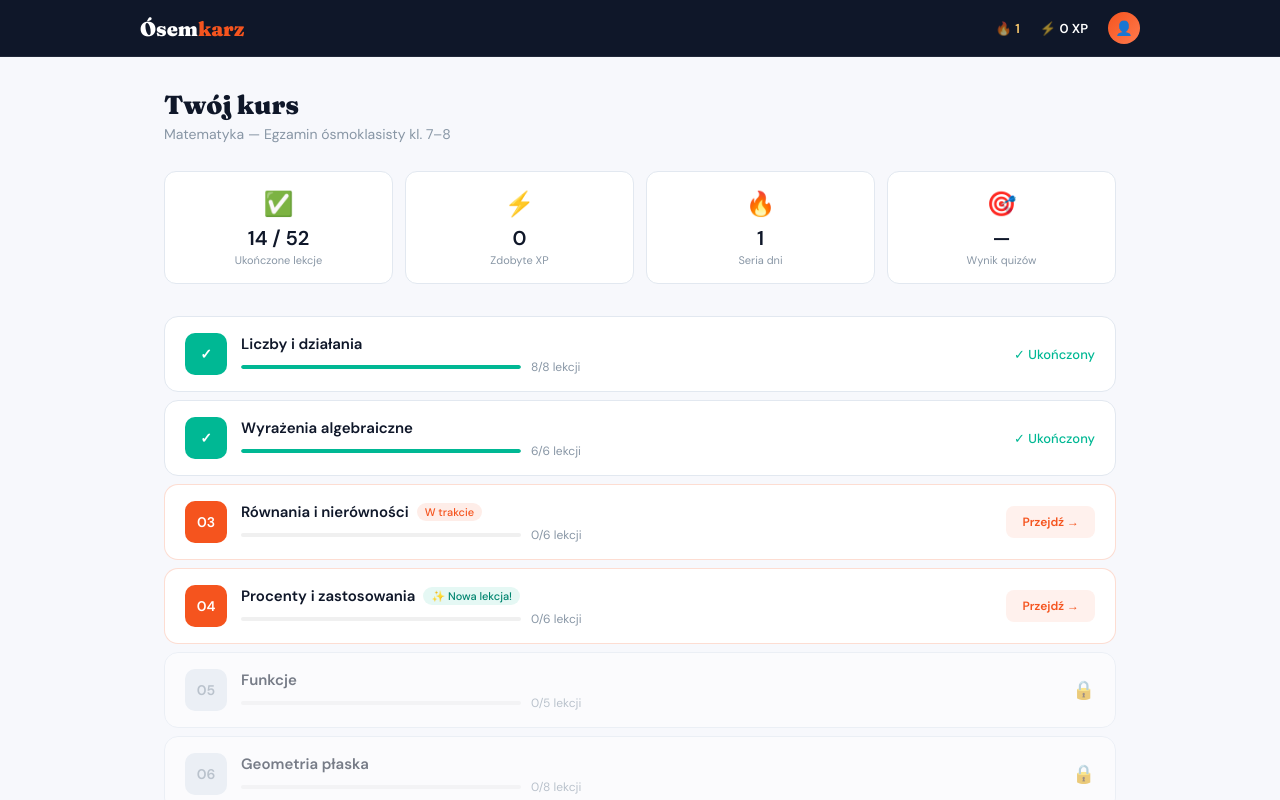
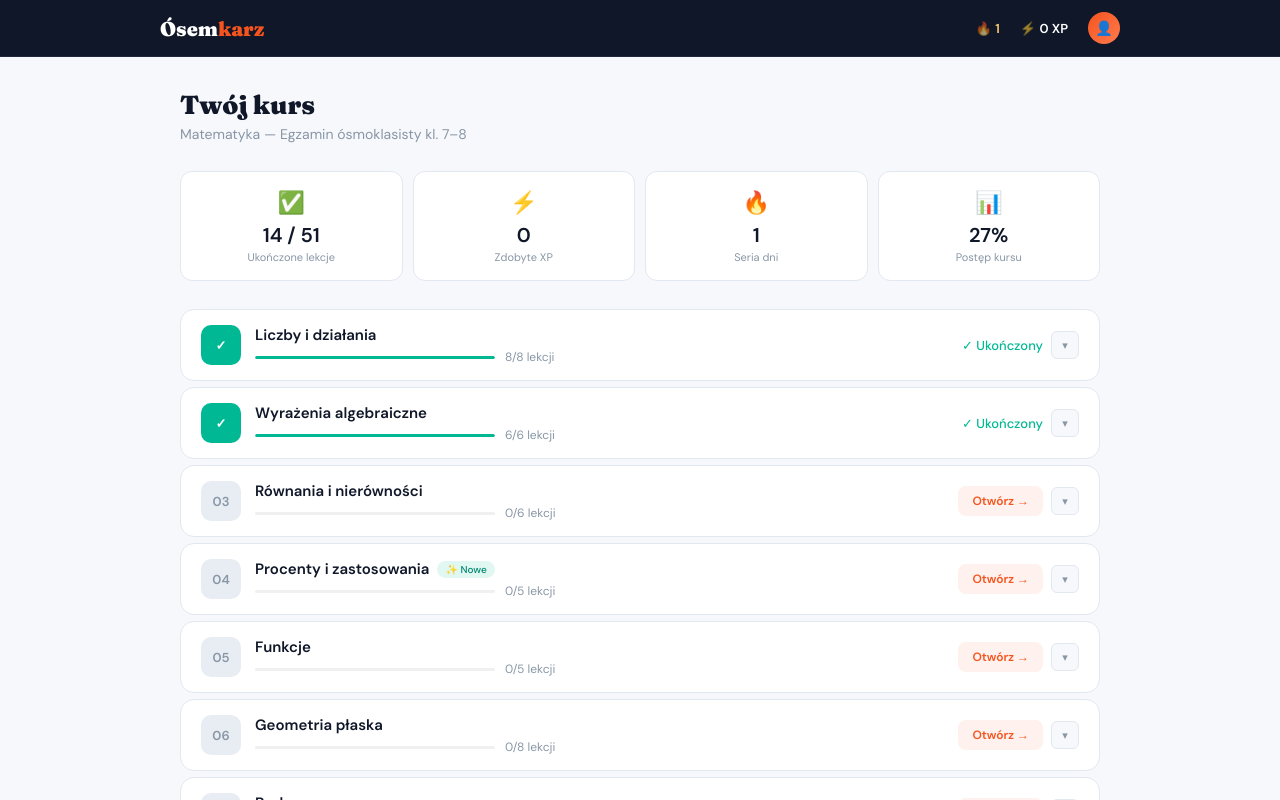
Before and after one commit to osemkarz/osemkarz, a Next.js app: page /kurs in a window 1280 px wide. Shown: the top 800 px of the page. Built offline with nearby package versions, Linux system fonts and the light colour scheme.

Commit message:
Update page.js

```diff
--- a/app/kurs/page.js
+++ b/app/kurs/page.js
@@ -3,205 +3,269 @@ import { useState, useEffect } from 'react'
 import Link from 'next/link'
 import { useRouter } from 'next/navigation'
 
+// Mapa lekcji — slug → href
+const LESSON_HREFS = {
+  'rownania-liniowe': '/kurs/rownania-liniowe',
+  'uklady-rownan':    '/kurs/uklady-rownan',
+  'nierownosci':      '/kurs/nierownosci',
+  'procenty':         '/kurs/procenty',
+}
+
 const DZIALY = [
   {
-    n: '01', name: 'Liczby i działania', href: '#',
-    lekcje: ['Liczby naturalne i całkowite', 'Ułamki zwykłe', 'Ułamki dziesiętne', 'Procenty', 'Potęgi i pierwiastki', 'Kolejność działań', 'Liczby wymierne i niewymierne', 'Sprawdzian działu'],
-    total: 8, status: 'done',
+    n: '01', name: 'Liczby i działania', href: '/kurs/dzial-1',
+    total: 8, done_static: 8, // ukończony — static
+    lekcje: ['Liczby naturalne i całkowite','Ułamki zwykłe','Ułamki dziesiętne','Procenty','Potęgi i pierwiastki','Kolejność działań','Liczby wymierne i niewymierne','Sprawdzian działu'],
     slugs: [],
   },
   {
-    n: '02', name: 'Wyrażenia algebraiczne', href: '#',
-    lekcje: ['Zmienne i wyrażenia', 'Upraszczanie wyrażeń', 'Wzory skróconego mnożenia', 'Wyłączanie przed nawias', 'Działania na wielomianach', 'Sprawdzian działu'],
-    total: 6, status: 'done',
+    n: '02', name: 'Wyrażenia algebraiczne', href: '/kurs/dzial-2',
+    total: 6, done_static: 6,
+    lekcje: ['Zmienne i wyrażenia','Upraszczanie wyrażeń','Wzory skróconego mnożenia','Wyłączanie przed nawias','Działania na wielomianach','Sprawdzian działu'],
     slugs: [],
   },
   {
     n: '03', name: 'Równania i nierówności', href: '/kurs/dzial-3',
-    lekcje: ['Równania liniowe', 'Układy równań', 'Nierówności liniowe', 'Zadania tekstowe', 'Zastosowania w geometrii', 'Sprawdzian działu'],
-    total: 6, status: 'active',
-    slugs: ['rownania-liniowe', 'uklady-rownan', 'nierownosci', 'zadania-tekstowe', 'rownania-geometria', 'sprawdzian-3'],
+    total: 6, done_static: null,
+    lekcje: ['Równania liniowe','Układy równań','Nierówności liniowe','Zadania tekstowe','Zastosowania w geometrii','Sprawdzian działu'],
+    slugs: ['rownania-liniowe','uklady-rownan','nierownosci','zadania-tekstowe','rownania-geometria','sprawdzian-3'],
   },
   {
     n: '04', name: 'Procenty i zastosowania', href: '/kurs/dzial-4',
-    lekcje: ['Zastosowania procentów', 'Procenty w statystyce', 'Punkty procentowe', 'Średnia i mediana', 'Prawdopodobieństwo', 'Sprawdzian działu'],
-    total: 6, status: 'active',
-    slugs: ['procenty', 'procenty-statystyka', 'punkty-procentowe', 'srednia-mediana', 'prawdopodobienstwo', 'sprawdzian-4'],
-    badge: '✨ Nowa lekcja!',
+    total: 5, done_static: null, badge: '✨ Nowe',
+    lekcje: ['Zastosowania procentów','Procenty w statystyce','Punkty procentowe','Średnia i mediana','Prawdopodobieństwo'],
+    slugs: ['procenty','procenty-statystyka','punkty-procentowe','srednia-mediana','prawdopodobienstwo'],
   },
-  { n: '05', name: 'Funkcje', href: '#', lekcje: ['Pojęcie funkcji', 'Funkcja liniowa', 'Wykresy funkcji', 'Funkcja kwadratowa', 'Sprawdzian działu'], total: 5, status: 'locked', slugs: [] },
-  { n: '06', name: 'Geometria płaska', href: '#', lekcje: ['Trójkąty', 'Czworokąty', 'Koło i okrąg', 'Pole i obwód', 'Twierdzenie Pitagorasa', 'Podobieństwo', 'Trygonometria', 'Sprawdzian działu'], total: 8, status: 'locked', slugs: [] },
-  { n: '07', name: 'Bryły', href: '#', lekcje: ['Graniastosłupy', 'Ostrosłupy', 'Walec i stożek', 'Kula', 'Siatki brył', 'Sprawdzian działu'], total: 6, status: 'locked', slugs: [] },
-  { n: '08', name: 'Statystyka i prawdopodobieństwo', href: '#', lekcje: ['Diagramy i wykresy', 'Średnia, mediana, dominanta', 'Prawdopodobieństwo', 'Sprawdzian działu'], total: 4, status: 'locked', slugs: [] },
-  { n: '09', name: 'Próbny egzamin CKE', href: '#', lekcje: ['Arkusz 2022', 'Arkusz 2023', 'Arkusz 2024'], total: 3, status: 'locked', slugs: [], exam: true },
+  {
+    n: '05', name: 'Funkcje', href: '/kurs/dzial-5',
+    total: 5, done_static: null,
+    lekcje: ['Pojęcie funkcji','Funkcja liniowa','Wykresy funkcji','Funkcja kwadratowa','Sprawdzian działu'],
+    slugs: [],
+  },
+  {
+    n: '06', name: 'Geometria płaska', href: '/kurs/dzial-6',
+    total: 8, done_static: null,
+    lekcje: ['Trójkąty','Czworokąty','Koło i okrąg','Pole i obwód','Twierdzenie Pitagorasa','Podobieństwo','Trygonometria','Sprawdzian działu'],
+    slugs: [],
+  },
+  {
+    n: '07', name: 'Bryły', href: '/kurs/dzial-7',
+    total: 6, done_static: null,
+    lekcje: ['Graniastosłupy','Ostrosłupy','Walec i stożek','Kula','Siatki brył','Sprawdzian działu'],
+    slugs: [],
+  },
+  {
+    n: '08', name: 'Statystyka i prawdopodobieństwo', href: '/kurs/dzial-8',
+    total: 4, done_static: null,
+    lekcje: ['Diagramy i wykresy','Średnia, mediana, dominanta','Prawdopodobieństwo','Sprawdzian działu'],
+    slugs: [],
+  },
+  {
+    n: '09', name: 'Próbny egzamin CKE', href: '/kurs/egzamin', exam: true,
+    total: 3, done_static: null,
+    lekcje: ['Arkusz 2022','Arkusz 2023','Arkusz 2024'],
+    slugs: [],
+  },
 ]
 
-const TOTAL_LEKCJE = DZIALY.reduce((a, d) => a + d.total, 0)
+const ALL_SEGS = ['teoria','quiz','fiszki','kartkowka','cke','raport']
 
 export default function KursPage() {
   const router = useRouter()
   const [xp, setXp] = useState(0)
-  const [streak, setStreak] = useState(0)
-  const [doneMap, setDoneMap] = useState({}) // slug -> Set of completed segments
+  const [streak, setStreak] = useState(1)
+  const [doneMap, setDoneMap] = useState({})
   const [hov, setHov] = useState(null)
+  const [expanded, setExpanded] = useState(null)
 
   useEffect(() => {
     try {
-      // XP
-      const savedXp = parseInt(localStorage.getItem('osemkarz_xp') || '0')
-      setXp(savedXp)
-      // Streak
-      const savedStreak = parseInt(localStorage.getItem('osemkarz_streak') || '0')
-      setStreak(savedStreak)
-      // Count completed lessons per slug
+      setXp(parseInt(localStorage.getItem('osemkarz_xp') || '0'))
+      setStreak(parseInt(localStorage.getItem('osemkarz_streak') || '1'))
       const map = {}
-      DZIALY.forEach(d => {
-        d.slugs.forEach(slug => {
+      DZIALY.forEach(d => d.slugs.forEach(slug => {
+        try {
           const raw = localStorage.getItem(`osemkarz_done_${slug}`)
-          if (raw) {
-            try { map[slug] = new Set(JSON.parse(raw)) } catch {}
-          }
-        })
-      })
+          if (raw) map[slug] = new Set(JSON.parse(raw))
+        } catch {}
+      }))
       setDoneMap(map)
     } catch {}
   }, [])
 
-  // Count lessons where all 6 segments completed
-  const ALL_SEGMENTS = ['teoria', 'quiz', 'fiszki', 'kartkowka', 'cke', 'raport']
-  const countDone = (slugs) => slugs.filter(slug => {
+  const countDone = (d) => {
+    if (d.done_static !== null) return d.done_static
+    return d.slugs.filter(slug => {
       const s = doneMap[slug]
-    return s && ALL_SEGMENTS.every(seg => s.has(seg))
+      return s && ALL_SEGS.every(seg => s.has(seg))
     }).length
+  }
 
-  const totalDone = DZIALY.reduce((acc, d) => {
-    if (d.status === 'done') return acc + d.total // hardcoded completed działy
-    return acc + countDone(d.slugs)
-  }, 0)
+  const totalDone = DZIALY.reduce((a, d) => a + countDone(d), 0)
+  const totalAll = DZIALY.reduce((a, d) => a + d.total, 0)
 
-  const quizPct = xp > 0 ? Math.min(99, Math.round(70 + (xp / 100))) : 0
-
-  const C = { navy:'#0F1729', accent:'#F5541E', green:'#00B894', bg:'#F7F8FC', white:'#fff', border:'#E2E8F0', text:'#0F1729', text2:'#4A5568', text3:'#8896A5' }
+  const C = {
+    navy:'#0F1729', accent:'#F5541E', green:'#00B894',
+    bg:'#F7F8FC', white:'#fff', border:'#E2E8F0',
+    text:'#0F1729', text2:'#4A5568', text3:'#8896A5',
+  }
 
   return (
-    <div style={{ minHeight: '100vh', background: C.bg, fontFamily: "'DM Sans', sans-serif" }}>
+    <div style={{ minHeight:'100vh', background:C.bg, fontFamily:"'DM Sans',sans-serif" }}>
 
-      {/* Nav */}
-      <nav style={{ background: C.navy, padding: '0 24px', borderBottom: '1px solid rgba(255,255,255,0.07)', position: 'sticky', top: 0, zIndex: 10 }}>
-        <div style={{ maxWidth: 1000, margin: '0 auto', display: 'flex', alignItems: 'center', justifyContent: 'space-between', height: 56 }}>
-          <Link href="/" style={{ fontFamily: 'Fraunces, serif', fontSize: 20, fontWeight: 900, color: '#fff', textDecoration: 'none' }}>
-            Ósem<span style={{ color: C.accent }}>karz</span>
+      <nav style={{ background:C.navy, padding:'0 24px', borderBottom:'1px solid rgba(255,255,255,0.07)', position:'sticky', top:0, zIndex:10 }}>
+        <div style={{ maxWidth:960, margin:'0 auto', display:'flex', alignItems:'center', justifyContent:'space-between', height:56 }}>
+          <Link href="/" style={{ fontFamily:'Fraunces,serif', fontSize:20, fontWeight:900, color:'#fff', textDecoration:'none' }}>
+            Ósem<span style={{ color:C.accent }}>karz</span>
           </Link>
-          <div style={{ display: 'flex', alignItems: 'center', gap: 20 }}>
-            <span style={{ fontSize: 13, color: 'rgba(255,255,255,0.6)' }}>🔥 <strong style={{ color: '#FDCB6E' }}>{streak || 1}</strong></span>
-            <span style={{ fontSize: 13, color: 'rgba(255,255,255,0.6)' }}>⚡ <strong style={{ color: '#fff' }}>{xp} XP</strong></span>
-            <div style={{ width: 32, height: 32, borderRadius: '50%', background: 'linear-gradient(135deg,#F5541E,#FF7A4D)', display: 'flex', alignItems: 'center', justifyContent: 'center', fontSize: 14 }}>👤</div>
+          <div style={{ display:'flex', alignItems:'center', gap:20 }}>
+            <span style={{ fontSize:13, color:'rgba(255,255,255,0.6)' }}>🔥 <strong style={{ color:'#FDCB6E' }}>{streak}</strong></span>
+            <span style={{ fontSize:13, color:'rgba(255,255,255,0.6)' }}>⚡ <strong style={{ color:'#fff' }}>{xp} XP</strong></span>
+            <div style={{ width:32, height:32, borderRadius:'50%', background:'linear-gradient(135deg,#F5541E,#FF7A4D)', display:'flex', alignItems:'center', justifyContent:'center', fontSize:14 }}>👤</div>
           </div>
         </div>
       </nav>
 
-      <div style={{ maxWidth: 1000, margin: '0 auto', padding: '32px 24px' }}>
+      <div style={{ maxWidth:960, margin:'0 auto', padding:'32px 20px' }}>
 
-        {/* Header */}
-        <div style={{ marginBottom: 28 }}>
-          <h1 style={{ fontFamily: 'Fraunces, serif', fontSize: 26, fontWeight: 900, color: C.text, marginBottom: 4 }}>Twój kurs</h1>
-          <p style={{ fontSize: 14, color: C.text3 }}>Matematyka — Egzamin ósmoklasisty kl. 7–8</p>
+        <div style={{ marginBottom:28 }}>
+          <h1 style={{ fontFamily:'Fraunces,serif', fontSize:26, fontWeight:900, color:C.text, marginBottom:4 }}>Twój kurs</h1>
+          <p style={{ fontSize:14, color:C.text3 }}>Matematyka — Egzamin ósmoklasisty kl. 7–8</p>
         </div>
 
-        {/* Stats — dynamiczne */}
-        <div style={{ display: 'grid', gridTemplateColumns: 'repeat(4,1fr)', gap: 12, marginBottom: 32 }}>
+        {/* Stats dynamiczne */}
+        <div style={{ display:'grid', gridTemplateColumns:'repeat(4,1fr)', gap:10, marginBottom:28 }}>
           {[
-            { label: 'Ukończone lekcje', val: `${totalDone} / ${TOTAL_LEKCJE}`, icon: '✅' },
-            { label: 'Zdobyte XP', val: xp.toLocaleString('pl'), icon: '⚡' },
-            { label: 'Seria dni', val: streak || 1, icon: '🔥' },
-            { label: 'Wynik quizów', val: xp > 0 ? `${quizPct}%` : '—', icon: '🎯' },
-          ].map((s, i) => (
-            <div key={i} style={{ background: C.white, borderRadius: 12, padding: '16px', border: `1px solid ${C.border}`, textAlign: 'center' }}>
-              <div style={{ fontSize: 24, marginBottom: 6 }}>{s.icon}</div>
-              <div style={{ fontSize: 20, fontWeight: 700, color: C.text }}>{s.val}</div>
-              <div style={{ fontSize: 11, color: C.text3, marginTop: 2 }}>{s.label}</div>
+            { label:'Ukończone lekcje', val:`${totalDone} / ${totalAll}`, icon:'✅' },
+            { label:'Zdobyte XP',       val:xp > 0 ? xp.toLocaleString('pl') : '0', icon:'⚡' },
+            { label:'Seria dni',        val:streak, icon:'🔥' },
+            { label:'Postęp kursu',     val:`${Math.round(totalDone/totalAll*100)}%`, icon:'📊' },
+          ].map((s,i) => (
+            <div key={i} style={{ background:C.white, borderRadius:12, padding:'16px', border:`1px solid ${C.border}`, textAlign:'center' }}>
+              <div style={{ fontSize:22, marginBottom:5 }}>{s.icon}</div>
+              <div style={{ fontSize:20, fontWeight:700, color:C.text }}>{s.val}</div>
+              <div style={{ fontSize:11, color:C.text3, marginTop:2 }}>{s.label}</div>
             </div>
           ))}
         </div>
 
-        {/* Działy */}
-        <div style={{ display: 'flex', flexDirection: 'column', gap: 8 }}>
+        {/* Działy — wszystkie klikalne */}
+        <div style={{ display:'flex', flexDirection:'column', gap:6 }}>
           {DZIALY.map((d, i) => {
-            const locked = d.status === 'locked'
-            const doneCnt = d.status === 'done' ? d.total : countDone(d.slugs)
-            const pct = Math.round((doneCnt / d.total) * 100)
-            const isActive = d.status === 'active'
-            const isH = hov === i && !locked
-            const clickable = !locked && d.href !== '#'
+            const done = countDone(d)
+            const pct = Math.round((done / d.total) * 100)
+            const isDone = done === d.total
+            const isH = hov === i
+            const isExpanded = expanded === i
 
             return (
+              <div key={i} style={{
+                background: C.white, borderRadius:14,
+                border:`1px solid ${isH ? '#CBD5E0' : C.border}`,
+                overflow:'hidden',
+                boxShadow: isH ? '0 3px 12px rgba(0,0,0,0.06)' : 'none',
+                transition:'all .15s',
+              }}>
+                {/* Główny wiersz — klikalny */}
                 <div
-                key={i}
-                onClick={() => clickable && router.push(d.href)}
+                  onClick={() => router.push(d.href)}
                   onMouseEnter={() => setHov(i)}
                   onMouseLeave={() => setHov(null)}
-                style={{
-                  background: C.white,
-                  borderRadius: 14,
-                  border: `1px solid ${isActive && isH ? C.accent : isActive ? 'rgba(245,84,30,0.2)' : isH ? '#CBD5E0' : C.border}`,
-                  overflow: 'hidden',
-                  opacity: locked ? 0.55 : 1,
-                  cursor: clickable ? 'pointer' : locked ? 'not-allowed' : 'default',
-                  transform: isH && clickable ? 'translateY(-1px)' : 'none',
-                  boxShadow: isH && clickable ? '0 4px 16px rgba(0,0,0,0.07)' : 'none',
-                  transition: 'all 0.15s',
-                }}
+                  style={{ padding:'15px 20px', display:'flex', alignItems:'center', gap:14, cursor:'pointer' }}
                 >
-                <div style={{ padding: '16px 20px', display: 'flex', alignItems: 'center', gap: 14 }}>
-
                   {/* Ikona */}
                   <div style={{
-                    width: 42, height: 42, borderRadius: 10, flexShrink: 0,
-                    background: d.status === 'done' ? C.green : isActive ? C.accent : d.exam ? '#6C5CE7' : '#E2E8F0',
-                    display: 'flex', alignItems: 'center', justifyContent: 'center',
-                    fontSize: 14, color: locked && !d.exam ? C.text3 : '#fff', fontWeight: 700,
+                    width:40, height:40, borderRadius:10, flexShrink:0,
+                    background: isDone ? C.green : d.exam ? '#6C5CE7' : done > 0 ? C.accent : '#E8EDF3',
+                    display:'flex', alignItems:'center', justifyContent:'center',
+                    fontSize:13, color: (isDone || done > 0 || d.exam) ? '#fff' : C.text3, fontWeight:700,
                   }}>
-                    {d.status === 'done' ? '✓' : d.exam ? '📝' : d.n}
+                    {isDone ? '✓' : d.exam ? '📝' : d.n}
                   </div>
 
-                  {/* Treść — klikalna cała */}
-                  <div style={{ flex: 1, minWidth: 0 }}>
-                    <div style={{ display: 'flex', alignItems: 'center', gap: 8, marginBottom: 5, flexWrap: 'wrap' }}>
-                      <span style={{ fontSize: 15, fontWeight: 600, color: C.text }}>{d.name}</span>
-                      {isActive && !d.badge && <span style={{ fontSize: 11, background: 'rgba(245,84,30,0.1)', color: C.accent, padding: '2px 8px', borderRadius: 10, fontWeight: 500 }}>W trakcie</span>}
-                      {d.badge && <span style={{ fontSize: 11, background: 'rgba(0,184,148,0.1)', color: '#00856F', padding: '2px 8px', borderRadius: 10, fontWeight: 500 }}>{d.badge}</span>}
-                      {d.exam && <span style={{ fontSize: 11, background: 'rgba(108,92,231,0.1)', color: '#6C5CE7', padding: '2px 8px', borderRadius: 10, fontWeight: 500 }}>Próbny</span>}
+                  {/* Treść */}
+                  <div style={{ flex:1, minWidth:0 }}>
+                    <div style={{ display:'flex', alignItems:'center', gap:8, marginBottom:4, flexWrap:'wrap' }}>
+                      <span style={{ fontSize:15, fontWeight:600, color:C.text }}>{d.name}</span>
+                      {d.badge && <span style={{ fontSize:10, background:'rgba(0,184,148,0.12)', color:'#00856F', padding:'2px 8px', borderRadius:10, fontWeight:500 }}>{d.badge}</span>}
+                      {d.exam && <span style={{ fontSize:10, background:'rgba(108,92,231,0.1)', color:'#6C5CE7', padding:'2px 8px', borderRadius:10, fontWeight:500 }}>Próbny</span>}
                     </div>
-                    <div style={{ display: 'flex', alignItems: 'center', gap: 10 }}>
-                      <div style={{ flex: 1, height: 4, background: '#F0F0F0', borderRadius: 2, overflow: 'hidden', maxWidth: 280 }}>
-                        <div style={{ height: '100%', width: `${pct}%`, background: d.status === 'done' ? C.green : C.accent, borderRadius: 2, transition: 'width .5s' }} />
+                    <div style={{ display:'flex', alignItems:'center', gap:10 }}>
+                      <div style={{ flex:1, height:3, background:'#F0F0F0', borderRadius:2, overflow:'hidden', maxWidth:240 }}>
+                        <div style={{ height:'100%', width:`${pct}%`, background: isDone ? C.green : C.accent, borderRadius:2, transition:'width .5s' }}/>
                       </div>
-                      <span style={{ fontSize: 12, color: C.text3, whiteSpace: 'nowrap' }}>{doneCnt}/{d.total} lekcji</span>
+                      <span style={{ fontSize:12, color:C.text3, whiteSpace:'nowrap' }}>{done}/{d.total} lekcji</span>
                     </div>
                   </div>
 
-                  {/* Przycisk / ikona */}
-                  {locked
-                    ? <span style={{ fontSize: 18, flexShrink: 0 }}>🔒</span>
-                    : d.status === 'done'
-                      ? <span style={{ fontSize: 13, fontWeight: 500, color: C.green, flexShrink: 0, whiteSpace: 'nowrap' }}>✓ Ukończony</span>
+                  {/* Akcja */}
+                  <div style={{ display:'flex', alignItems:'center', gap:8, flexShrink:0 }}>
+                    {isDone
+                      ? <span style={{ fontSize:13, fontWeight:500, color:C.green }}>✓ Ukończony</span>
                       : <div style={{
-                          padding: '8px 16px', fontSize: 12, fontWeight: 600, borderRadius: 8, flexShrink: 0, whiteSpace: 'nowrap',
+                          padding:'7px 14px', fontSize:12, fontWeight:600, borderRadius:8,
                           background: isH ? C.accent : 'rgba(245,84,30,0.08)',
                           color: isH ? '#fff' : C.accent,
-                          transition: 'all .15s',
+                          transition:'all .15s',
+                        }}>Otwórz →</div>
+                    }
+                    {/* Rozwiń lekcje */}
+                    <div
+                      onClick={e => { e.stopPropagation(); setExpanded(isExpanded ? null : i) }}
+                      style={{ width:28, height:28, borderRadius:6, background:C.bg, border:`1px solid ${C.border}`, display:'flex', alignItems:'center', justifyContent:'center', fontSize:11, color:C.text3, cursor:'pointer', transition:'transform .2s', transform: isExpanded ? 'rotate(180deg)' : 'none' }}
+                    >▾</div>
+                  </div>
+                </div>
+
+                {/* Rozwinięta lista lekcji */}
+                {isExpanded && (
+                  <div style={{ borderTop:`1px solid ${C.border}`, padding:'8px 16px 12px' }}>
+                    {d.lekcje.map((l, j) => {
+                      const slug = d.slugs[j]
+                      const segDone = slug && doneMap[slug] ? ALL_SEGS.filter(s => doneMap[slug].has(s)).length : 0
+                      const lessonDone = segDone === 6
+                      const href = slug ? (LESSON_HREFS[slug] || d.href) : d.href
+                      return (
+                        <div
+                          key={j}
+                          onClick={() => router.push(href)}
+                          style={{
+                            display:'flex', alignItems:'center', gap:10,
+                            padding:'9px 10px', borderRadius:8, cursor:'pointer',
+                            transition:'background .12s',
+                          }}
+                          onMouseEnter={e => e.currentTarget.style.background = C.bg}
+                          onMouseLeave={e => e.currentTarget.style.background = 'transparent'}
+                        >
+                          <div style={{
+                            width:24, height:24, borderRadius:6, flexShrink:0,
+                            background: lessonDone ? '#EAF3DE' : segDone > 0 ? '#FFF5EB' : C.bg,
+                            border:`1px solid ${lessonDone ? '#C0DD97' : segDone > 0 ? '#FDDCBA' : C.border}`,
+                            display:'flex', alignItems:'center', justifyContent:'center',
+                            fontSize:10, fontWeight:600,
+                            color: lessonDone ? '#27500A' : segDone > 0 ? '#C05621' : C.text3,
                           }}>
-                          Przejdź →
+                            {lessonDone ? '✓' : j + 1}
                           </div>
-                  }
+                          <span style={{ fontSize:13, color: lessonDone ? '#27500A' : C.text2, flex:1 }}>{l}</span>
+                          {segDone > 0 && !lessonDone && (
+                            <span style={{ fontSize:11, color:'#C05621', background:'#FFF5EB', padding:'2px 7px', borderRadius:6 }}>{segDone}/6 segm.</span>
+                          )}
+                          {!lessonDone && !segDone && (
+                            <span style={{ fontSize:11, color:C.text3 }}>→</span>
+                          )}
                         </div>
+                      )
+                    })}
+                  </div>
+                )}
               </div>
             )
           })}
         </div>
 
-        <p style={{ textAlign: 'center', fontSize: 12, color: C.text3, marginTop: 24 }}>
-          Postęp aktualizuje się automatycznie po ukończeniu każdej lekcji
+        <p style={{ textAlign:'center', fontSize:12, color:C.text3, marginTop:20 }}>
+          Postęp aktualizuje się automatycznie po ukończeniu każdej lekcji · XP i postępy zapisywane lokalnie
         </p>
       </div>
     </div>
```
Lines whose indentation alone changed are shown as unchanged.
